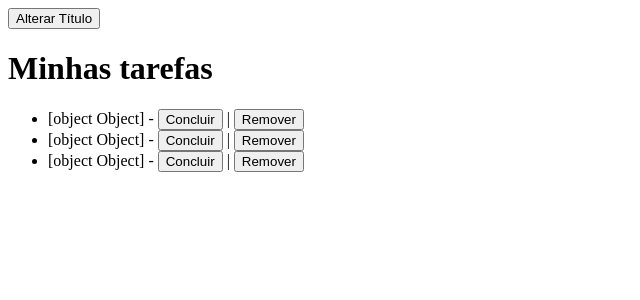
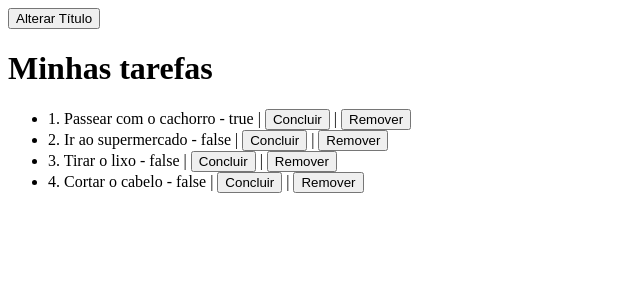
Before and after one commit to paulodetarsoteles/TodoListBasicSPA, an Angular app: page / in a window 1280 px wide. Shown: the top 300 px of the page, without its empty margins (0-640 px from the left). Built offline with nearby package versions, Linux system fonts and the light colour scheme.

Commit message:
Ajuste no html

```diff
--- a/src/app/app.component.html
+++ b/src/app/app.component.html
@@ -4,6 +4,8 @@
 </div>
 <div>
   <ul>
-    <li *ngFor="let todo of todos">{{todo}} - <button>Concluir</button> | <button>Remover</button></li>
+    <li *ngFor="let todo of todos">
+      {{todo.id}}. {{todo.name}} - {{todo.done}} | <button>Concluir</button> | <button>Remover</button>
+    </li>
   </ul>
 </div>
--- a/src/app/app.component.ts
+++ b/src/app/app.component.ts
@@ -17,6 +17,7 @@ export class AppComponent {
     this.todos.push(new Todo(1, 'Passear com o cachorro', true));
     this.todos.push(new Todo(2, 'Ir ao supermercado', false));
     this.todos.push(new Todo(3, 'Tirar o lixo', false));
+    this.todos.push(new Todo(4, 'Cortar o cabelo', false));
   }
 
   alterarTitle(): void {
```
